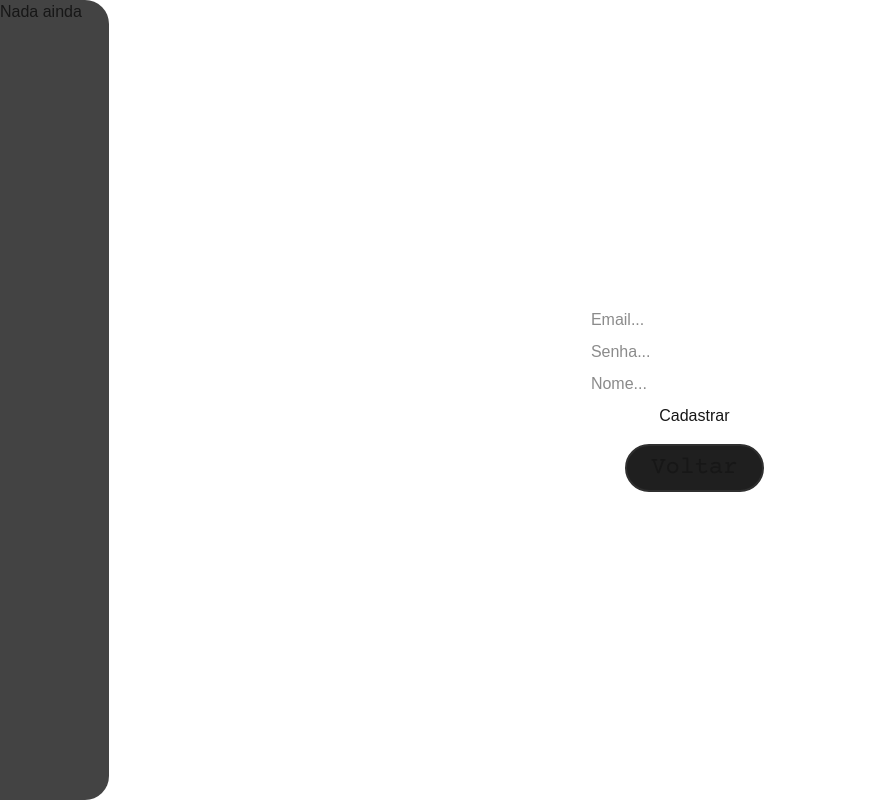
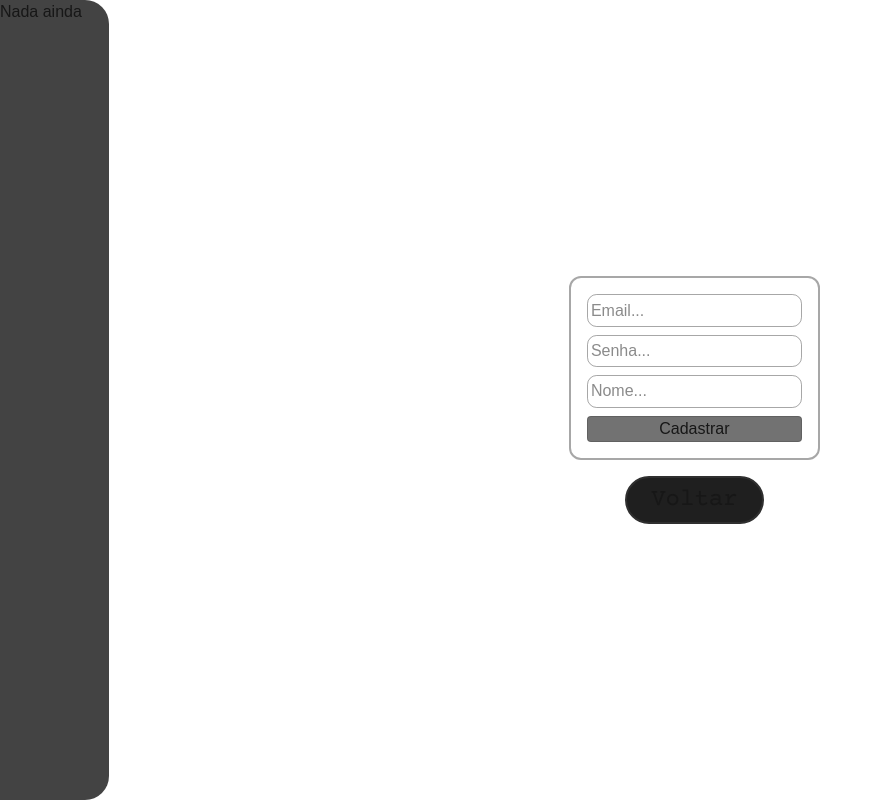
Before and after one commit to Joyuv/NexTT, a Next.js app: page /cadastro in a window 1280 px wide. Shown: the whole page, without its empty margins (0-882 px from the left). Built offline with nearby package versions, Linux system fonts and the light colour scheme.

Commit message:
cadastro

```diff
--- a/src/app/cadastro/page.tsx
+++ b/src/app/cadastro/page.tsx
@@ -3,14 +3,14 @@ import H1 from "@/app/ui/components/H1";
 import Link from "next/link";
 import Button from "@/app/ui/components/Button";
 
-// Trocar ancora por next Link
 export default function Page() {
   async function handleSubmit(formData: FormData) {
     "use server";
+    const baseUrl = process.env.NEXT_PUBLIC_BASE_URL || "http://localhost:3000";
     const email = formData.get("email") as string;
     const password = formData.get("password") as string;
     const username = formData.get("username") as string;
-    const res = await fetch("/api/auth/cadastro", {
+    const res = await fetch(`${baseUrl}/api/auth/cadastro`, {
       method: "POST",
       headers: { "Content-Type": "application/json" },
       body: JSON.stringify({
@@ -19,14 +19,20 @@ export default function Page() {
         username: username,
       }),
     });
+    return { sucess: true };
   }
   return (
     <div className={styles.centra}>
-      <form action={handleSubmit} className="flex flex-col gap-2">
+      <form
+        action={handleSubmit}
+        className={`${styles.form} rounded-xl flex flex-col gap-2`}
+      >
         <input type="email" name="email" placeholder="Email..." />
         <input type="password" name="password" placeholder="Senha..." />
         <input type="text" name="username" placeholder="Nome..." />
-        <button type="submit">Cadastrar</button>
+        <button className="rounded cursor-pointer" type="submit">
+          Cadastrar
+        </button>
       </form>
       <Link href="/" className="pointer">
         <Button>Voltar</Button>
--- a/src/app/index.module.css
+++ b/src/app/index.module.css
@@ -6,3 +6,16 @@
   height: 100vh;
   gap: 1em;
 }
+.form{
+  border: solid 2px rgba(80,80,80,0.5);
+  padding: 1em;
+}
+.form > input {
+  border: 1px solid rgba(80,80,80,0.5);
+  border-radius: 0.6em;
+  padding: 0.2em;
+}
+.form > button {
+  border: 1px solid rgba(80,80,80, 0.5);
+  background-color: rgba(20,20,20, 0.6);
+}
```
Also changed, not shown: 1 other file (tests, documents, lock files or other folders).
